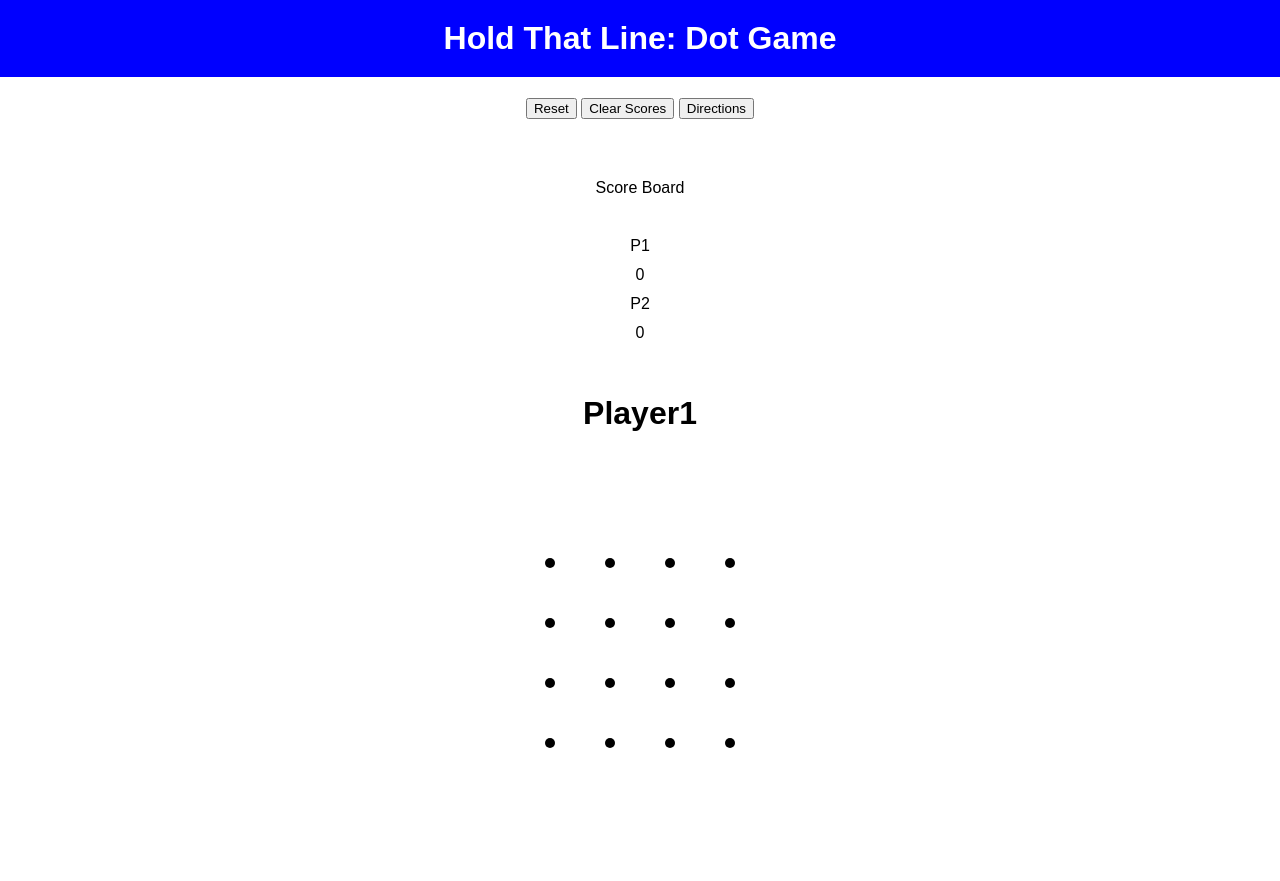
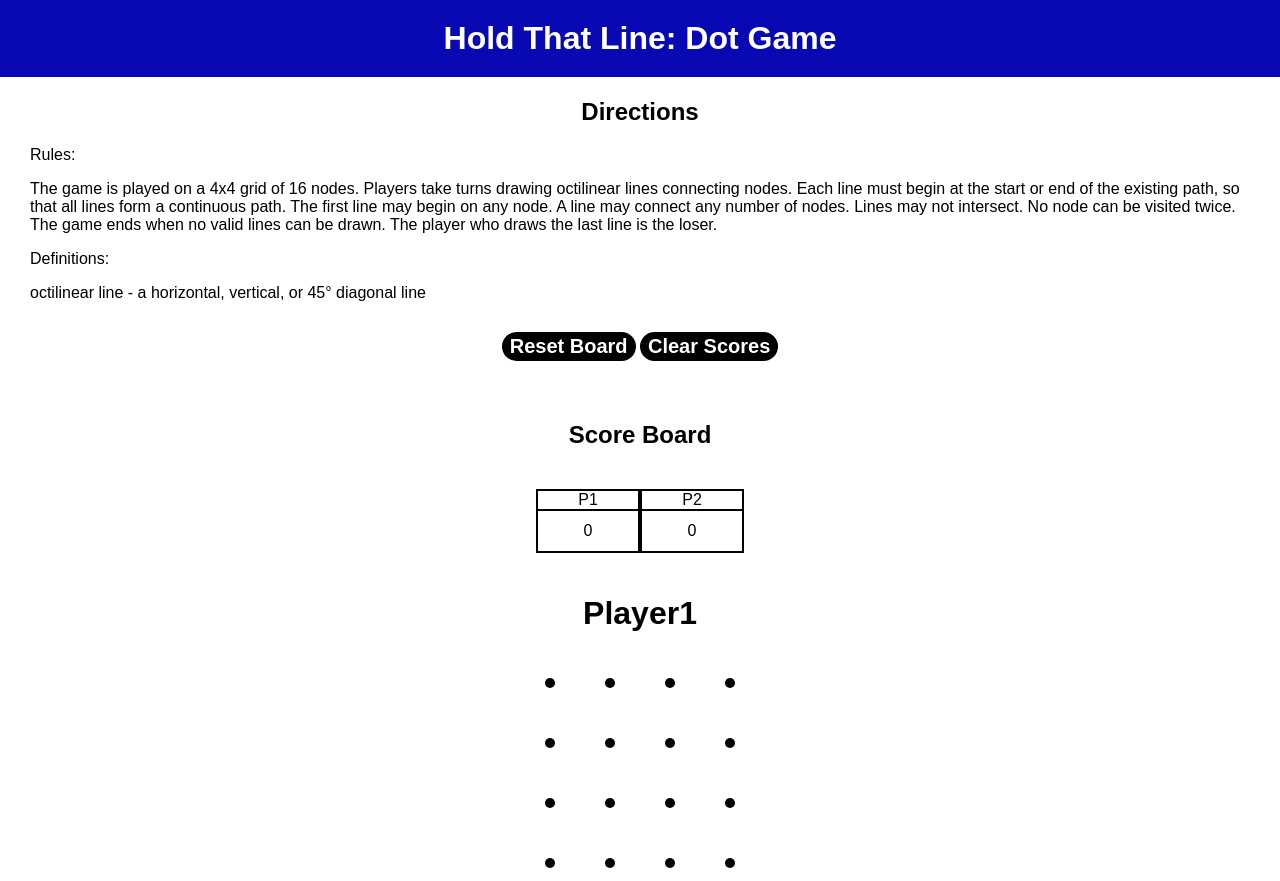
Before and after one commit to mattrbanks/connect-the-dots, a website: page index.html in a window 1280 px wide. Shown: the top 881 px of the page. Drawn offline with Linux system fonts and the light colour scheme.

Commit message:
Added some simple styles to the game website landing page and some directions for the players.

```diff
--- a/index.html
+++ b/index.html
@@ -9,18 +9,40 @@
       <div id="added-features">
         <div id="ui-buttons">
           <h1 id="title">Hold That Line: Dot Game</h1>
-          <button id="reset-game" onclick="resetGame()">Reset</button>
+          <h2>Directions</h2>
+          <div id="directions">
+            <p>Rules:</p>
+            <p>
+              The game is played on a 4x4 grid of 16 nodes. Players take turns
+              drawing octilinear lines connecting nodes. Each line must begin at
+              the start or end of the existing path, so that all lines form a
+              continuous path. The first line may begin on any node. A line may
+              connect any number of nodes. Lines may not intersect. No node can
+              be visited twice. The game ends when no valid lines can be drawn.
+              The player who draws the last line is the loser.
+            </p>
+            <p>Definitions:</p>
+            <p>
+              octilinear line - a horizontal, vertical, or 45° diagonal line
+            </p>
+          </div>
+          <button id="reset-game" onclick="resetGame()">Reset Board</button>
           <button id="clear-scores" onclick="clearScores()">
             Clear Scores
           </button>
-          <button id="directions">Directions</button>
         </div>
-        <div id="score">Score Board</div>
+        <div id="score">
+          <h2>Score Board</h2>
+        </div>
         <div id="score-boxes">
-          <div id="player1-score-title">P1</div>
-          <div id="player1-score"></div>
-          <div id="player2-score-title">P2</div>
-          <div id="player2-score"></div>
+          <div id="p1-score-container">
+            <div id="player1-score-title">P1</div>
+            <div id="player1-score"></div>
+          </div>
+          <div id="p2-score-container">
+            <div id="player2-score-title">P2</div>
+            <div id="player2-score"></div>
+          </div>
         </div>
       </div>
       <div id="app"></div>
--- a/style.css
+++ b/style.css
@@ -1,4 +1,5 @@
-html, body {
+html,
+body {
   margin: 0;
   padding: 0;
   font-family: sans-serif;
@@ -19,7 +20,7 @@ body {
 #app,
 #app .error-wrapper {
   width: 100vw;
-    height: 70vh;
+  height: 50vh;
   display: flex;
   flex-flow: row nowrap;
   justify-content: center;
@@ -66,19 +67,18 @@ body {
 }
 
 #app .error .title {
-    background: #D23232;
+  background: #d23232;
   font-weight: 600;
   color: white;
   text-transform: uppercase;
 }
 
 #app .error .body {
-    background: #FFD9D9;
+  background: #ffd9d9;
   line-height: 2.2rem;
 }
 
 #main {
-
   text-align: center;
   margin-bottom: 1rem;
 }
@@ -91,11 +91,12 @@ margin-bottom: 1rem;
   display: flex;
   justify-content: center;
   align-items: center;
-    flex-direction: column;
+  flex-direction: row;
   margin-bottom: 2rem;
 }
 
-#player1-score, #player2-score {
+#player1-score,
+#player2-score {
   width: 10rem;
   height: 4rem;
   display: flex;
@@ -106,6 +107,32 @@ margin-bottom: 1rem;
 #title {
   margin-top: 0;
   padding: 2rem 0 2rem 0;
-    background: blue;
+  background: rgb(9, 9, 180);
   color: white;
 }
+
+#p1-score-container,
+#p2-score-container {
+  border: 0.25rem solid black;
+}
+
+#player1-score-title,
+#player2-score-title {
+  border-bottom: 0.25rem solid black;
+}
+
+#reset-game,
+#clear-scores {
+  background: black;
+  color: white;
+  border: 0.25rem solid black;
+  border-radius: 20px;
+  font-weight: bold;
+  font-size: 2rem;
+  cursor: pointer;
+}
+
+#directions {
+    margin: 1rem 3rem 3rem 3rem;
+    text-align: left;
+}
```
Lines whose indentation alone changed are shown as unchanged.
